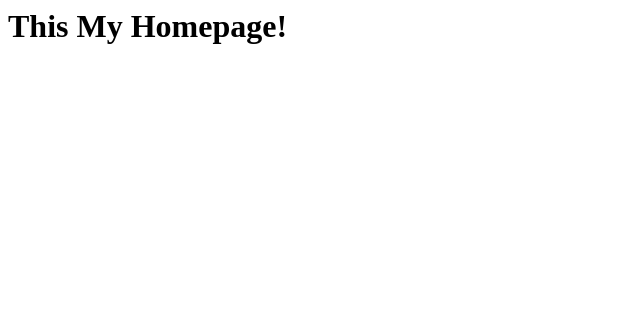
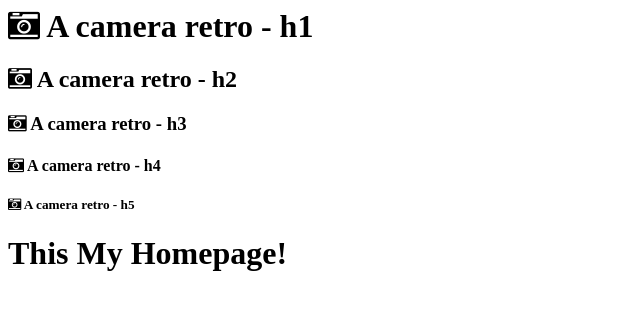
Before and after one commit to aatifazeem/aatifazeem.github.com, a plain HTML site: page index.html in a window 1280 px wide. Shown: the whole page, without its empty margins (0-640 px from the left). Drawn offline with Linux system fonts and the light colour scheme.

Commit message:
Update index.html

```diff
--- a/index.html
+++ b/index.html
@@ -6,6 +6,11 @@
 >
   </head>
   <body>
+    <h1><i class="fa fa-camera-retro"></i> A camera retro - h1</h1>
+    <h2><i class="fa fa-camera-retro"></i> A camera retro - h2</h2>
+    <h3><i class="fa fa-camera-retro"></i> A camera retro - h3</h3>
+    <h4><i class="fa fa-camera-retro"></i> A camera retro - h4</h4>
+    <h5><i class="fa fa-camera-retro"></i> A camera retro - h5</h5>
     <h1>This My Homepage!</h1>
   </body>
 </html>
```
